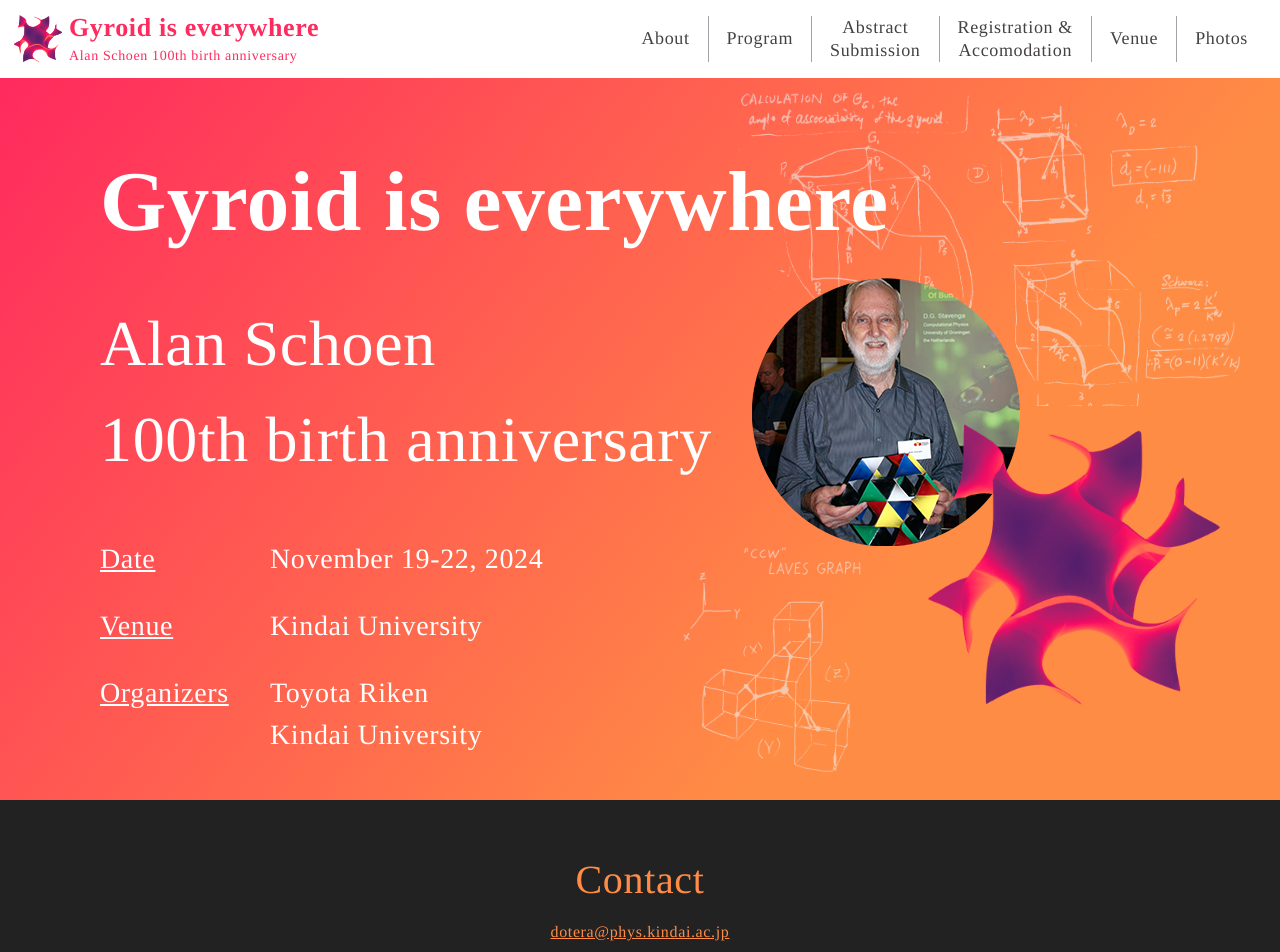
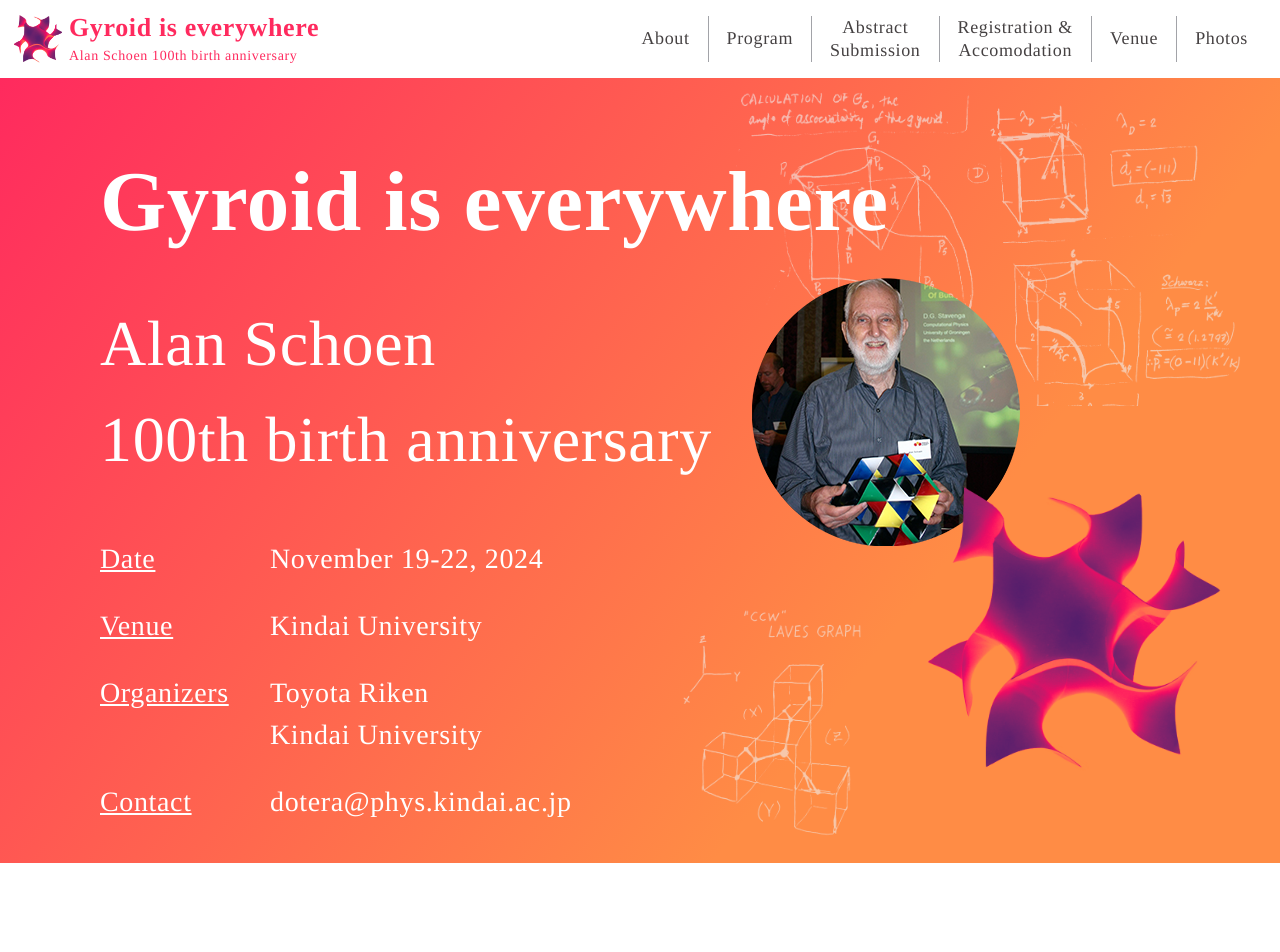
Before and after one commit to dorara-m/conference, a React (Create React App) app: page / in a window 1280 px wide. Shown: the top 952 px of the page. After the commit the page ends 863 px from the top, so only its background shows below. Built offline with nearby package versions, Linux system fonts and the light colour scheme.

Commit message:
update: home-contact

```diff
--- a/src/pages/home/Home.jsx
+++ b/src/pages/home/Home.jsx
@@ -24,6 +24,12 @@ export default function Home() {
                   <li>Kindai University</li>
                 </ul>
               </dd>
+              <dt>Contact</dt>
+              <dd>
+                <a href="mailto:dotera@phys.kindai.ac.jp">
+                  dotera@phys.kindai.ac.jp
+                </a>
+              </dd>
             </dl>
           </div>
           <div className="imgArea">
@@ -36,12 +42,12 @@ export default function Home() {
           </div>
         </div>
       </div>
-      <div className="contact">
+      {/* <div className="contact">
         <div className="container">
           <h2>Contact</h2>
           <a href="mailto:dotera@phys.kindai.ac.jp">dotera@phys.kindai.ac.jp</a>
         </div>
-      </div>
+      </div> */}
     </>
   );
 }
```
